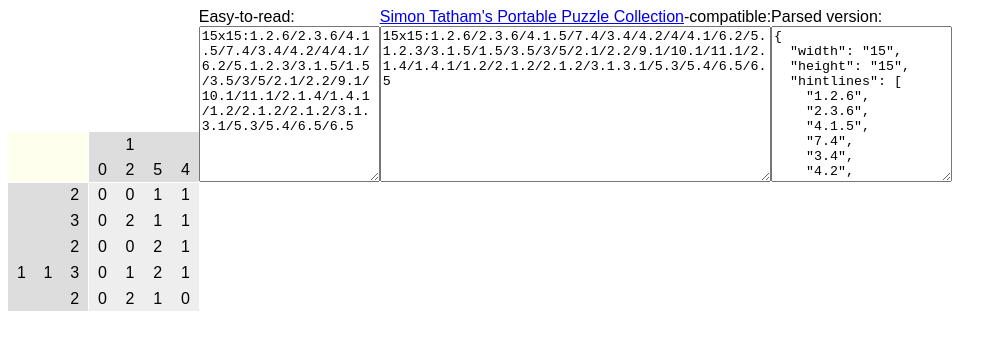
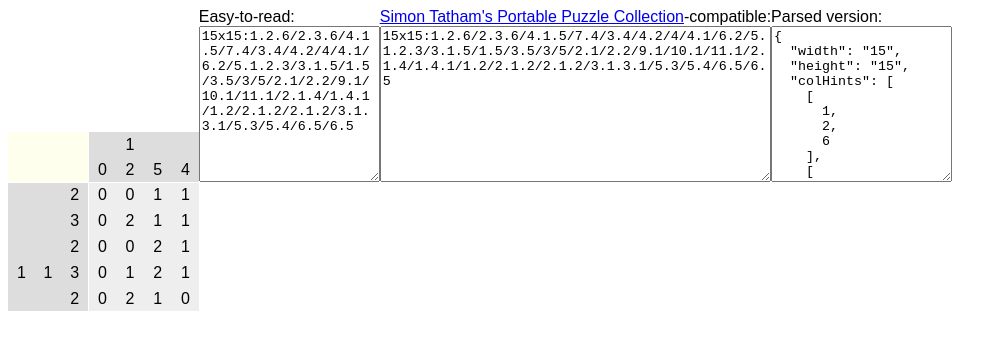
Before and after one commit to denilsonsa/nonogram-editor, a Vue app: page / in a window 1280 px wide. Shown: the top 350 px of the page, without its empty margins (0-1007 px from the left). Built offline with nearby package versions, Linux system fonts and the light colour scheme.

Commit message:
Splitting col/row hints
Also adding a few TODOs.

```diff
--- a/src/App.vue
+++ b/src/App.vue
@@ -54,6 +54,8 @@ export default {
     },
   },
   methods: {
+    // TODO: Write down another (two) function(s) to generate the text from a puzzle object.
+    // TODO: Move these functions to a "lib".
     parsePuzzleText(text) {
       // Splitting the dimensions from the hints.
       const [
@@ -79,11 +81,18 @@ export default {
           .filter(hint => hint.trim())
           .map(hint => parseInt(hint, 10))
       );
+      const colHints = hints.slice(0, width);
+      const rowHints = hints.slice(width);
+      // TODO: Detect and report errors, such as:
+      // * ERROR: (width + height) != hints.length
+      // * ERROR/WARN: sum(sum(hints) for colHints) != sum(sum(hints) for rowHints)
+      // * WARN: Dimensions outside the valid range (1..99) (99 just because of display reasons, because I don't want to display 3-digit numbers)
+      // * LATER: any(sum(hints) + hints.length - 1 > height for colHints) -> This would be easily detected when trying to solve the puzzle; so we can wait to detect/report this later.
       return {
         width,
         height,
-        hintlines,
-        hints,
+        colHints,
+        rowHints,
       };
     },
   },
```
